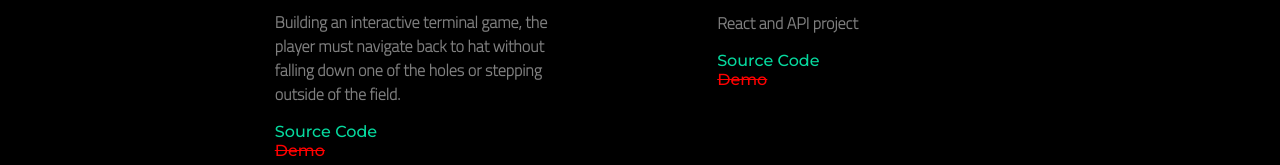
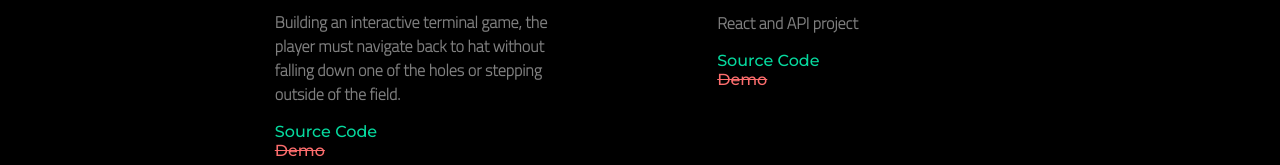
Before and after one commit to JustinPong/Portfolio, a React (Create React App) app: page /work in a window 1280 px wide. Shown: the part 709-874 px from the top of the page. Built offline with nearby package versions, Linux system fonts and the light colour scheme.

Commit message:
changed color of not-work

```diff
--- a/src/components/Work/Work.css
+++ b/src/components/Work/Work.css
@@ -51,7 +51,7 @@ Card.Img{
 }
 
 .not-work{
-    color:red;
+    color:#FC6D6D;
     text-decoration: line-through;
 }
 
```
